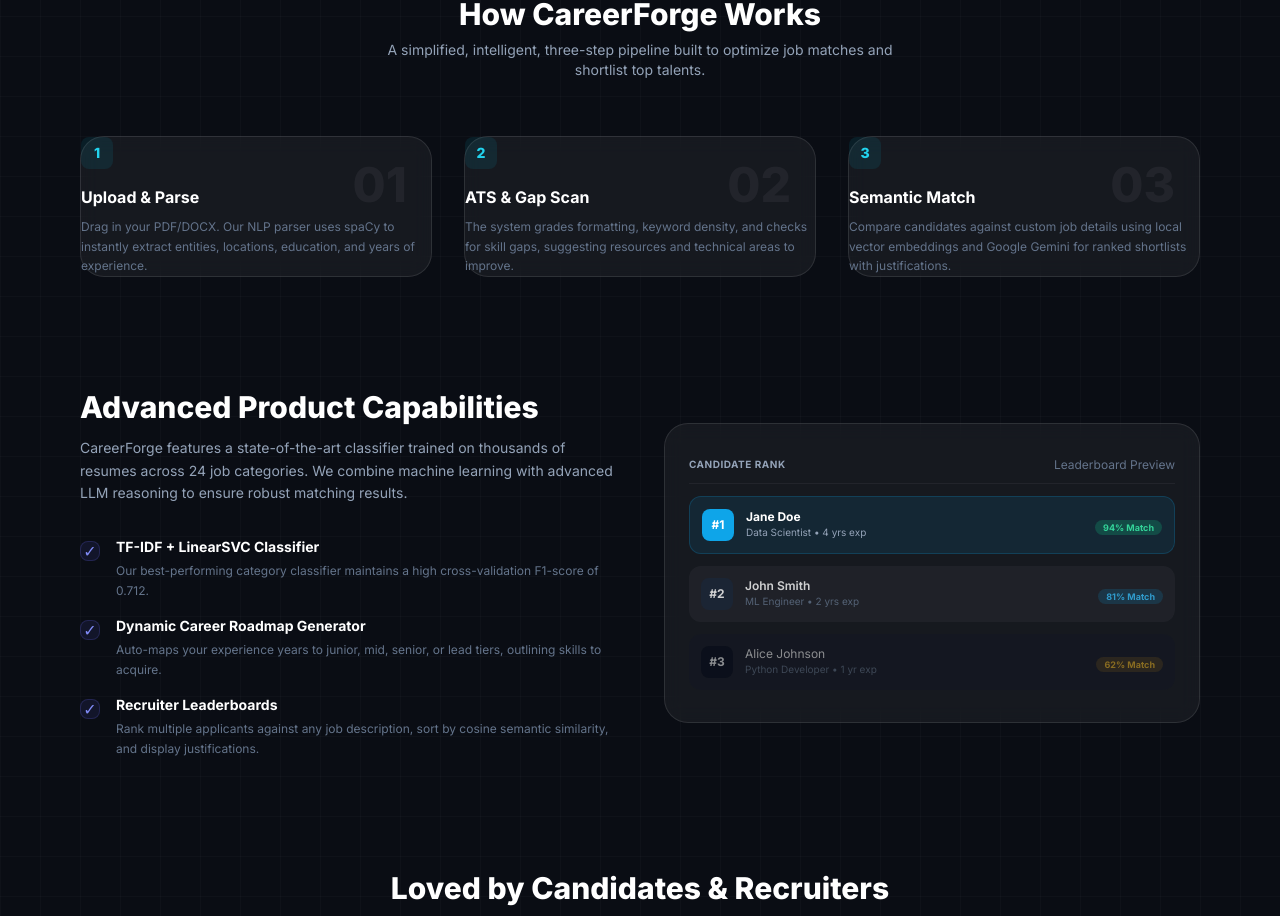
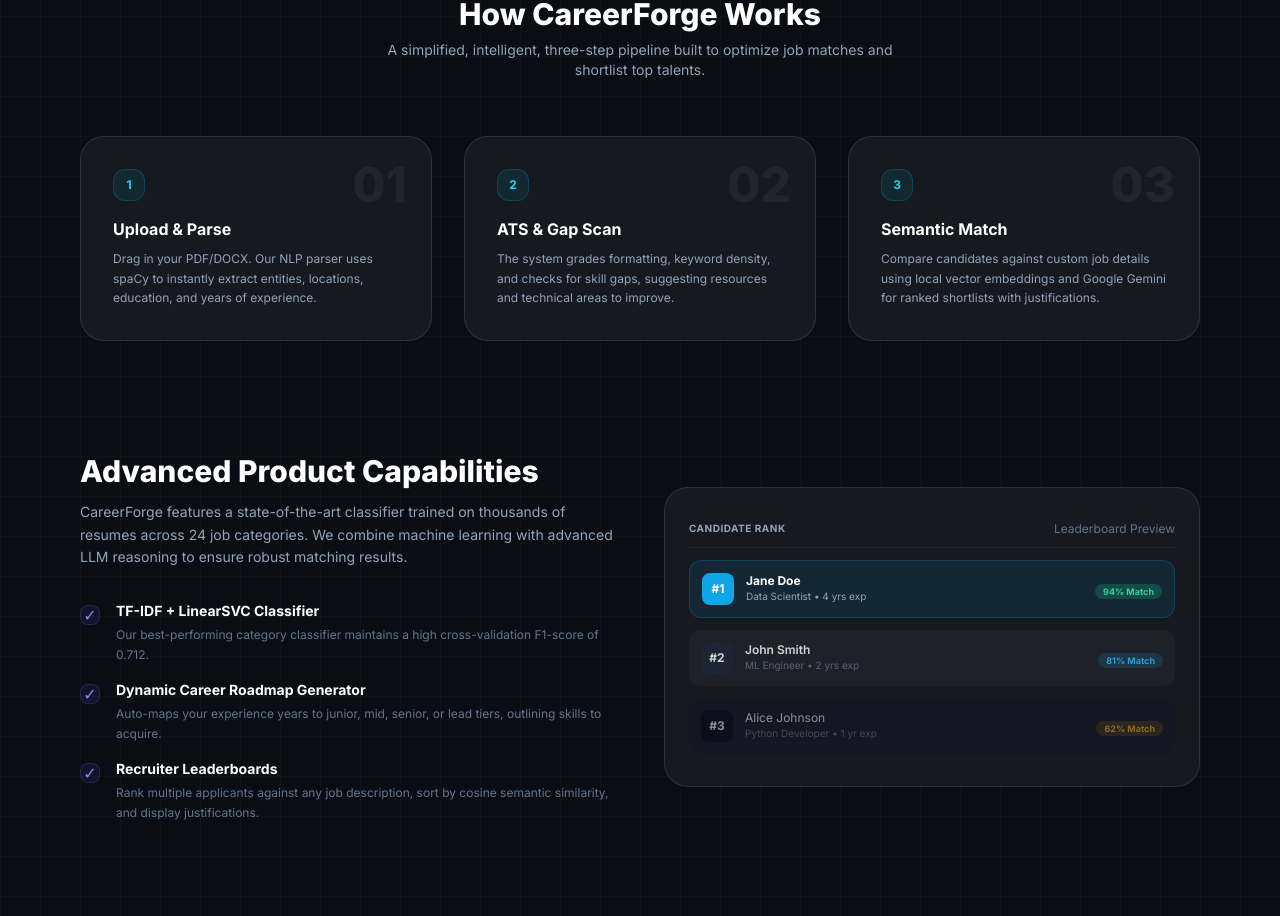
Before and after one commit to madhan1945/CareerForge, a React app in the folder frontend/: page / in a window 1280 px wide. Shown: the part 984-1900 px from the top of the page. Built offline with nearby package versions, Linux system fonts and the light colour scheme; the HTML template or start-up script is replaced by a standard one.

Commit message:
Fix padding cutoff bug in How It Works cards by replacing p-6.5 with p-8

```diff
--- a/frontend/src/components/UploadSection.jsx
+++ b/frontend/src/components/UploadSection.jsx
@@ -307,13 +307,13 @@
               desc: "Compare candidates against custom job details using local vector embeddings and Google Gemini for ranked shortlists with justifications."
             }
           ].map((s, idx) => (
-            <div key={idx} className="glass rounded-3xl p-6.5 relative border border-white/5 hover:border-white/10 hover:bg-white/5 transition-all text-left group">
+            <div key={idx} className="glass rounded-3xl p-8 relative border border-white/5 hover:border-white/10 hover:bg-white/5 transition-all text-left group overflow-hidden">
               <span className="text-5xl font-black text-white/5 absolute right-6 top-6 select-none group-hover:text-white/10 transition-colors duration-300">{s.step}</span>
-              <div className="w-8 h-8 rounded-lg bg-cyan-500/10 flex items-center justify-center text-cyan-400 font-extrabold text-sm mb-4">
+              <div className="w-8 h-8 rounded-xl bg-cyan-500/10 border border-cyan-500/20 flex items-center justify-center text-cyan-400 font-bold text-xs mb-4">
                 {idx + 1}
               </div>
               <h4 className="text-white font-bold text-base mb-2">{s.title}</h4>
-              <p className="text-slate-500 text-xs leading-relaxed">{s.desc}</p>
+              <p className="text-slate-400 text-xs leading-relaxed">{s.desc}</p>
             </div>
           ))}
         </div>
```
